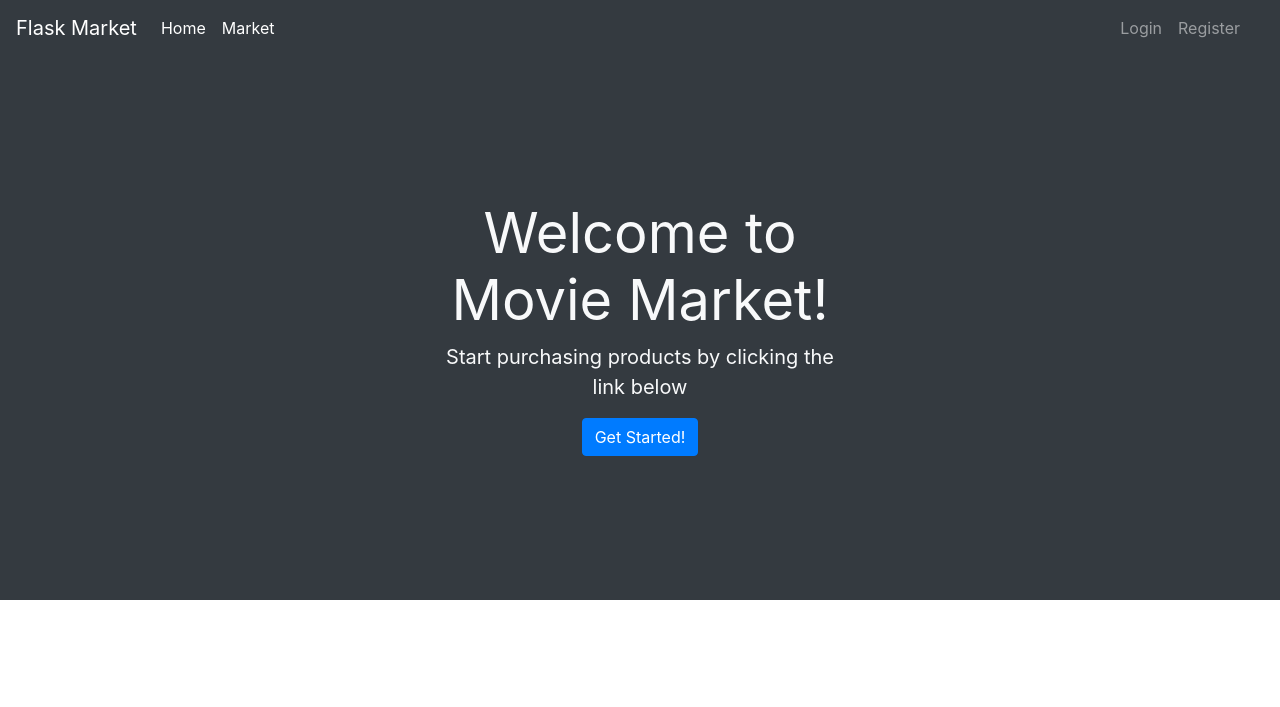
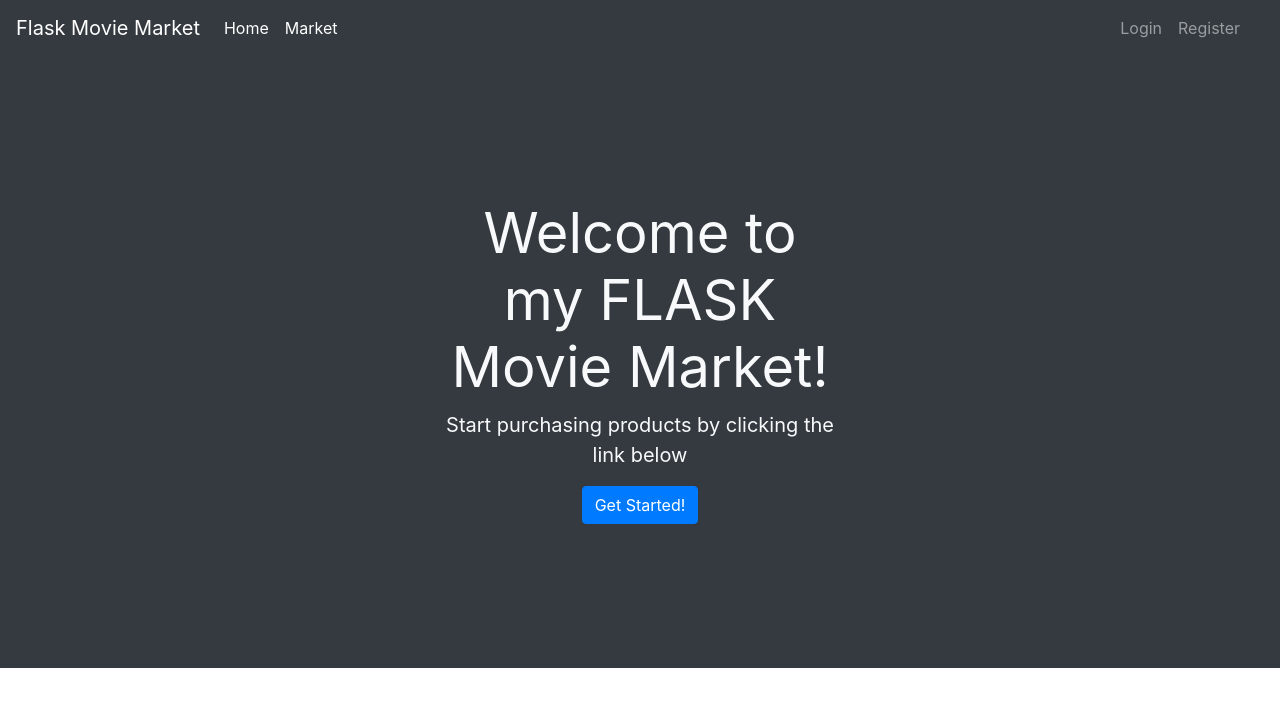
Before and after one commit to ablue968/Flask_market, a Flask app: page / in a window 1280 px wide. Shown: the top 707 px of the page. Run offline with Flask 2, Linux system fonts and the light colour scheme.

Commit message:
listo pal show

```diff
--- a/market/templates/base.html
+++ b/market/templates/base.html
@@ -15,7 +15,7 @@
    <body>
       <!-- Navbar here -->
       <nav class="navbar navbar-expand-lg navbar-dark bg-dark">
-        <a class="navbar-brand" href="{{ url_for('home_page') }}">Flask Market</a>
+        <a class="navbar-brand" href="{{ url_for('home_page') }}">Flask Movie Market</a>
         <button class="navbar-toggler" type="button" data-toggle="collapse" data-target="#navbarSupportedContent"
           aria-controls="navbarSupportedContent" aria-expanded="false" aria-label="Toggle navigation">
           <span class="navbar-toggler-icon"></span>
--- a/market/templates/home.html
+++ b/market/templates/home.html
@@ -6,7 +6,7 @@
 {% block content %}
   <div class="position-relative overflow-hidden p-md-5 text-center bg-dark text-light">
     <div class="col-md-5 p-lg-5 mx-auto my-5">
-      <h1 class="display-4 font-weight-normal"> Welcome to Movie Market!</h1>
+      <h1 class="display-4 font-weight-normal"> Welcome to my FLASK Movie Market!</h1>
       <p class="lead font-weight-normal">Start purchasing products by clicking the link below</p>
       <a class="btn btn-primary" href="{{ url_for('market_page') }}">Get Started!</a>
     </div>
--- a/market/templates/market.html
+++ b/market/templates/market.html
@@ -59,7 +59,7 @@ Market Page
 
           <div class="col-md-6">
             <div class="card text-center bd-dark mb-2">
-              <div class="card-body">
+              <div class="card-body" style="min-height: 12rem;">
                 <h5 class="card-title">{{ owned_movie.name }}</h5>
                 <button type='button' class="btn btn-outline-danger mb-2" data-toggle="modal" data-target="#Modal-SellingConfirm-{{ owned_movie.id }}">
                   Sell this Item
```
Also changed, not shown: market/market.db.
